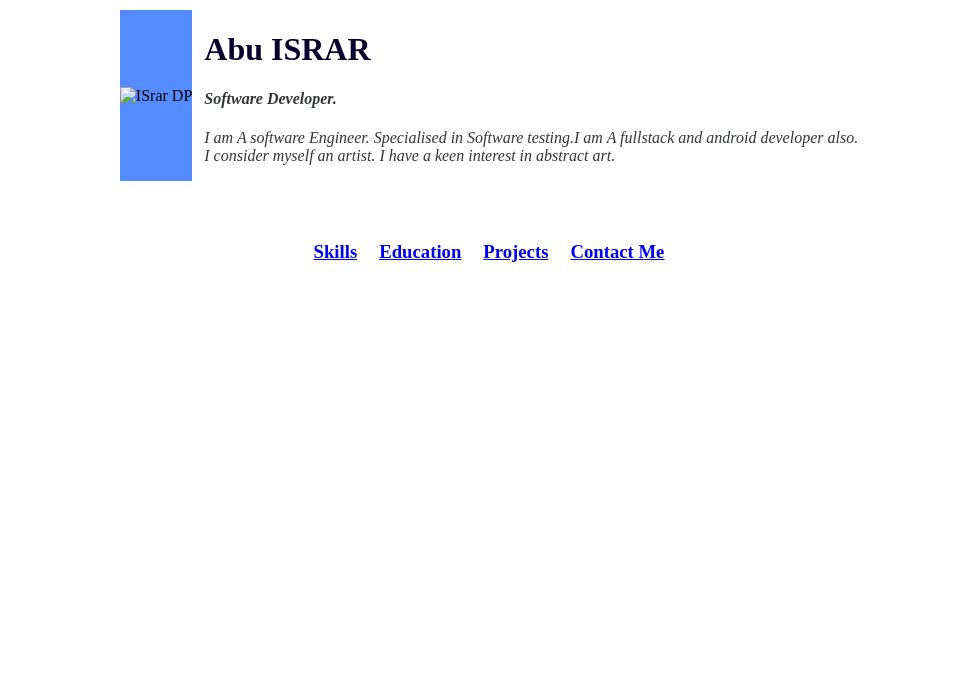
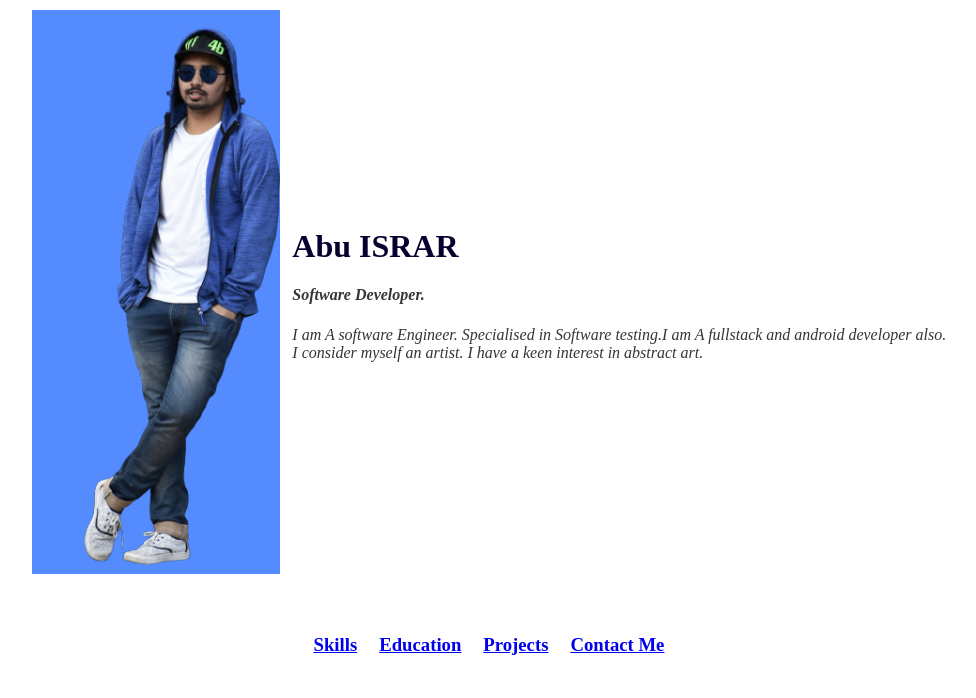
Before and after one commit to abuisrar8/cv, a plain HTML site: page index.html in a window 1280 px wide. Shown: the whole page, without its empty margins (151-1127 px from the left). Drawn offline with Linux system fonts and the light colour scheme.

Commit message:
V-02: img file added

```diff
--- a/index.html
+++ b/index.html
@@ -5,7 +5,7 @@
     <meta http-equiv="X-UA-Compatible" content="IE=edge">
     <meta name="viewport" content="width=device-width, initial-scale=1.0">
     <link rel="Stylesheet" href="css/style.css">
-    <link rel="icon" href="icon.ico" />
+    <link rel="icon" href="./img/icon.ico" />
     <title>✌ Israr PortFolio</title>
 </head>
 <body>
@@ -13,7 +13,7 @@
 
    <table  cellpadding="0"  align="center" >
       <tr>
-         <td style="background-color:#548CFF ;"><img  src="DSC0538-removebg-previewc.png" alt="ISrar DP" > </td>
+         <td style="background-color:#548CFF ;"><img  src="./img/DSC0538-removebg-previewc.png" alt="ISrar DP" > </td>
          <td>&nbsp;&nbsp; </td>
          <td  style="background-color:#ffffff; "> <h1>Abu ISRAR</h1>
             <h4><em> Software Developer.</em></h4>
```
Also changed, not shown: img/DSC0538-removebg-previewc.png (added), img/icon.ico (added), img/israrDp.png (added), 1 other file.
